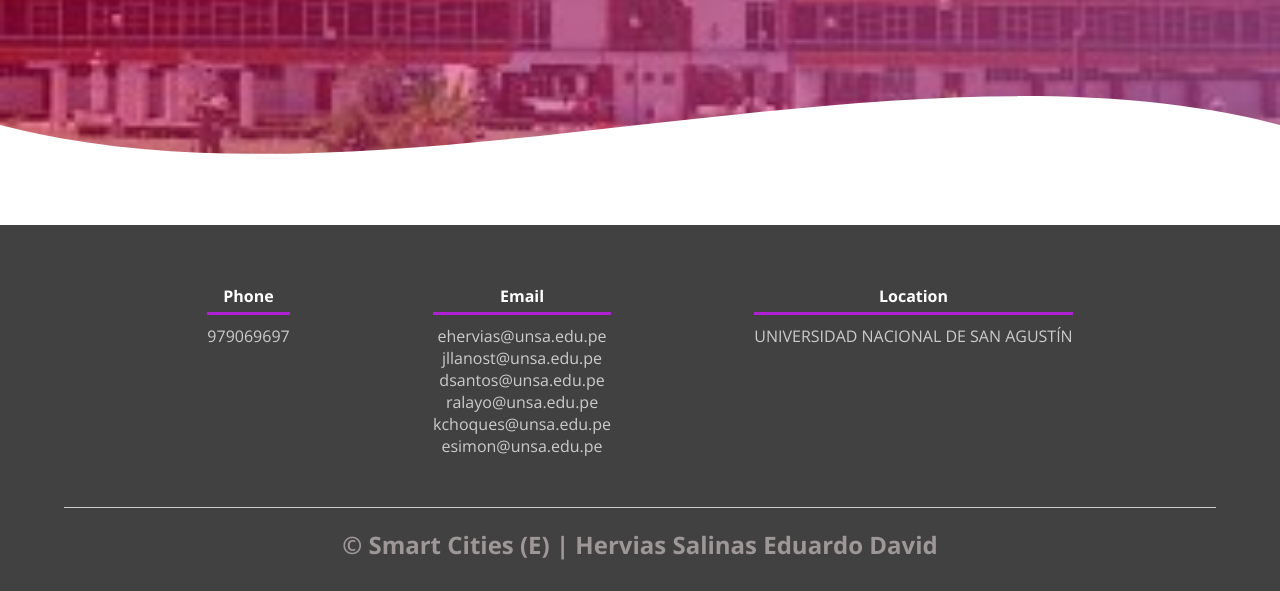
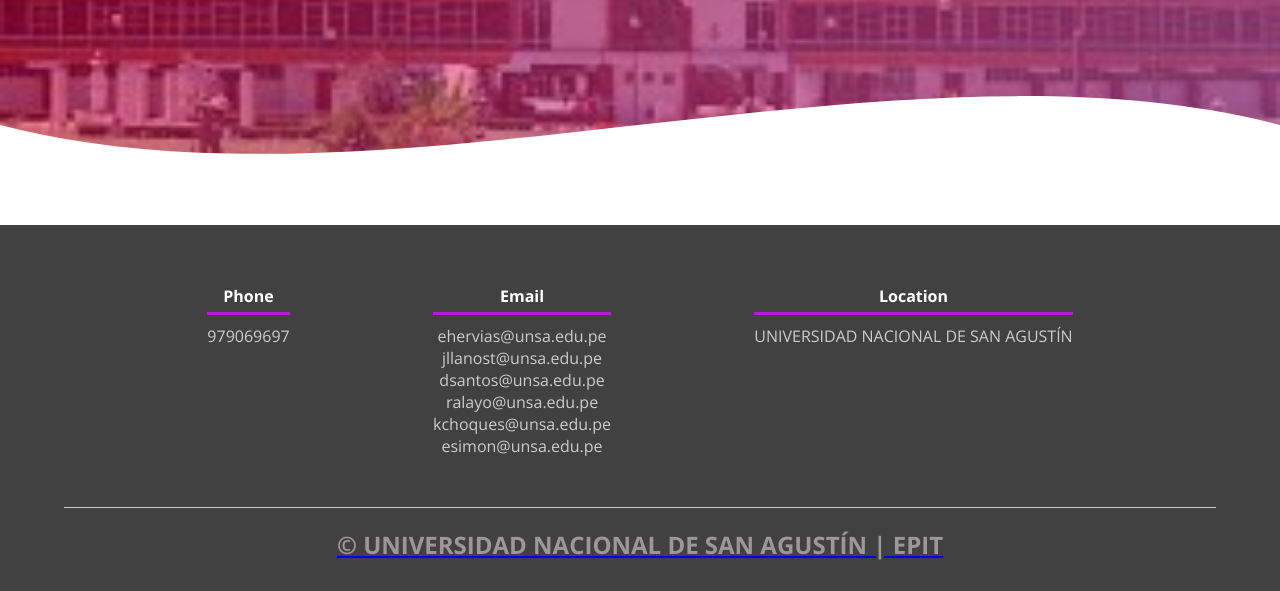
Before and after one commit to Eduardoherv/proyectofinal, a plain HTML site: page contacto.html in a window 1280 px wide. Shown: the part 375-966 px from the top of the page. Drawn offline with nearby package versions, Linux system fonts and the light colour scheme.

Commit message:
Update contacto.html

```diff
--- a/contacto.html
+++ b/contacto.html
@@ -50,7 +50,7 @@
                 <p>UNIVERSIDAD NACIONAL DE SAN AGUSTÍN</p>
             </div>
         </div>
-        <h2 class="titulo-final">&copy; Smart Cities (E) | Hervias Salinas Eduardo David</h2>
+        <A HREF="https://www.unsa.edu.pe"><h2 class="titulo-final">&copy; UNIVERSIDAD NACIONAL DE SAN AGUSTÍN | EPIT</h2></A>
     </footer>
 </body>
 
```
